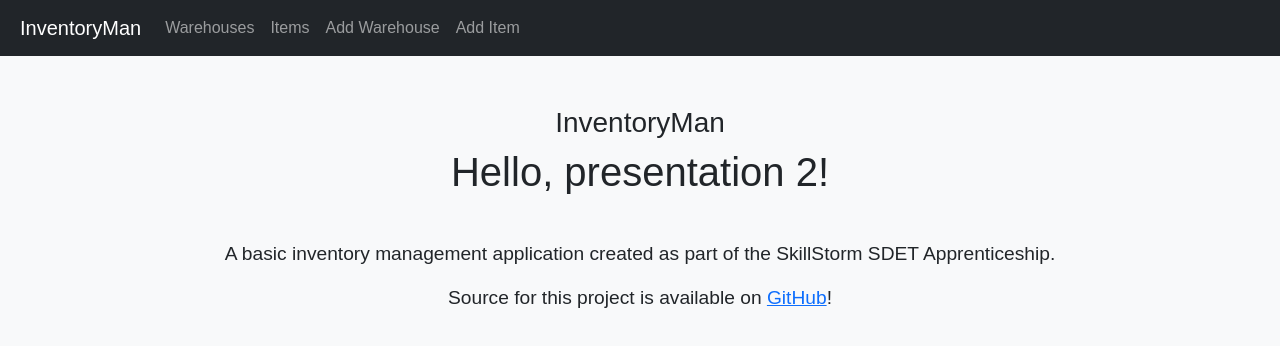
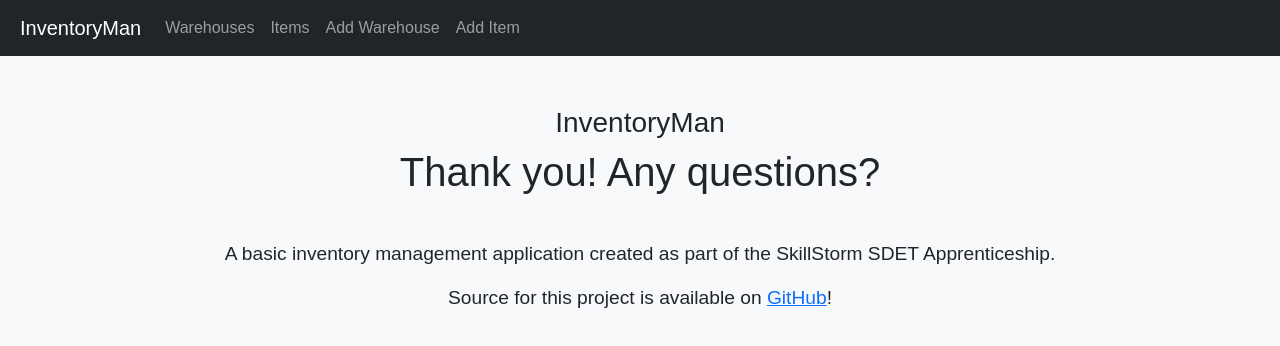
Before and after one commit to fieldswork/InventoryMan, a React (Create React App) app in the folder frontend/: page / in a window 1280 px wide. Shown: the top 346 px of the page. Built offline with nearby package versions, Linux system fonts and the light colour scheme.

Commit message:
Presentation 2 content

```diff
--- a/frontend/src/components/HomePage.js
+++ b/frontend/src/components/HomePage.js
@@ -4,7 +4,7 @@ const HomePage = () => {
   return (
     <div className="text-center">
       <h3>InventoryMan</h3>
-      <h1>Hello, presentation 2!</h1>
+      <h1>Thank you! Any questions?</h1>
       <br></br>
       <p>A basic inventory management application created as part of the SkillStorm SDET Apprenticeship.</p>
       <p>Source for this project is available on <a href="https://github.com/salmoncore/InventoryMan">GitHub</a>!</p>
```
